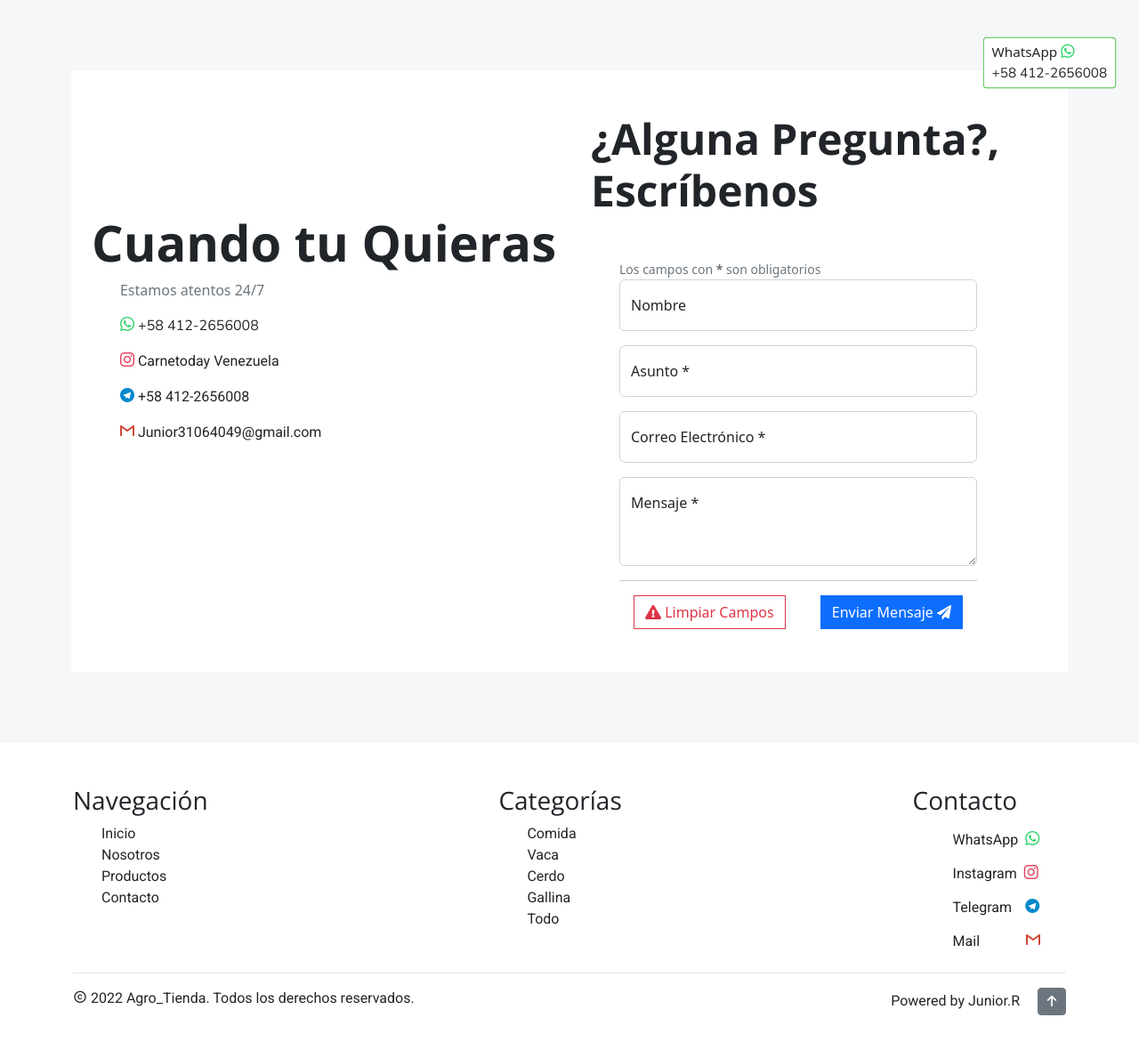
After one commit to junior-r/Agro_Tienda, a Django app: page /contact in a window 1280 px wide. The commit adds this page. Shown: the part 671-1860 px from the top of the page at 89% size. Run offline with Django 4.2, Linux system fonts and the light colour scheme; data comes from the database, SQL or seed files in the repository; some libraries are stand-ins or nearby versions; some web fonts are replaced.

Commit message:
Página contactos agregada

```diff
--- /dev/null
+++ b/Users/static/users/css/contactos.css
@@ -0,0 +1,139 @@
+.content {
+    min-height: 100vh;
+}
+
+.content .header .banner {
+    width: 100%;
+    height: 70vh;
+    background-image: url('https://reportecripto.com/wp-content/uploads/2019/08/servicio-al-cliente-e1565299571335.png');
+    background-position: center;
+    background-size: cover;
+    background-repeat: no-repeat;
+    background-attachment: fixed;
+    position: relative;
+}
+
+.content .header .banner .banner-text {
+    position: absolute;
+    top: 50%;
+    left: 50%;
+    transform: translate(-50%, -50%);
+    text-align: center;
+    color: #fff;
+    letter-spacing: 0.1rem;
+    line-height: 1.5;
+    background-color: rgba(0, 0, 0, 0.5);
+    width: 100%;
+    height: 100%;
+    display: flex;
+    justify-content: center;
+    align-items: center;
+    text-transform: uppercase;
+}
+
+.content .box_contact {
+    margin: 5rem 0;
+    padding-inline: 5rem;
+}
+
+.content .header .banner .banner-text h1,
+.content .box_contact .content_contact .contact_description h3 {
+    font-size: 3.5rem;
+}
+
+.content .box_contact .content_contact {
+    display: grid;
+    gap: 1rem;
+    grid-template-columns: 1fr 1fr;
+    padding-inline: 1rem;
+}
+
+.content .box_contact .content_contact .contact_description {
+    padding: 10rem 0;
+    justify-self: center;
+}
+
+.content .box_contact .content_contact .contact_description p {
+    font-size: 1rem;
+    line-height: 1.5;
+    margin-top: 1rem;
+    margin-left: 2rem;
+}
+
+.content .box_contact .content_contact .contact_description .text-muted {
+    margin-left: 2rem !important;
+    display: block;
+}
+
+.content .box_contact .content_contact .contact_description p a {
+    text-decoration: none;
+    color: inherit;
+}
+
+.content .box_contact .content_contact .form_contact {
+    justify-self: center;
+    height: 100%;
+    padding: 3rem 0;
+}
+
+.content .box_contact .content_contact .form_contact h3 {
+    font-size: 3rem;
+}
+
+.icon-telegram::before {
+    color: #0088cc;
+}
+
+@media screen and (max-width: 1253px) {
+    .content .box_contact .content_contact {
+        grid-template-columns: 1fr;
+        justify-content: center;
+    }
+
+    .content .box_contact .content_contact .contact_description {
+        padding: 3rem 0;
+    }
+
+    .content .box_contact .content_contact .form_contact {
+        border-top: 1px solid rgba(0, 0, 0, 0.2);
+    }
+}
+
+@media screen and (max-width: 936px) {
+    .content .header .banner .banner-text h1,
+    .content .box_contact .content_contact .contact_description h3,
+    .content .box_contact .content_contact .form_contact h3 {
+        font-size: 2.5rem;
+    }
+}
+
+@media screen and (max-width: 666px) {
+    .content .box_contact .content_contact .form_contact form .actions {
+        flex-direction: column;
+    }
+}
+
+@media screen and (max-width: 591px) {
+    .content .box_contact {
+        padding-inline: 0;
+    }
+
+    .content .header .banner .banner-text h1,
+    .content .box_contact .content_contact .contact_description h3,
+    .content .box_contact .content_contact .form_contact h3 {
+        font-size: 1.5rem;
+    }
+
+    .content .box_contact .content_contact div.form_contact .text-muted,
+    .content .box_contact .content_contact div.form_contact form {
+        margin-left: 1rem !important;
+    }
+
+    .content .box_contact .content_contact .contact_description .text-muted,
+    .content .box_contact .content_contact .contact_description p,
+    .content .box_contact .content_contact .form_contact form div input,
+    .content .box_contact .content_contact .form_contact form div label,
+    .content .box_contact .content_contact .form_contact form .actions button {
+        font-size: 0.8rem !important;
+    }
+}
--- /dev/null
+++ b/Users/templates/general/contactos.html
@@ -0,0 +1,71 @@
+{% extends 'users/base.html' %}
+{% load static %}
+{% load humanize %}
+
+{% block title %}
+    <title>Nosotros</title>
+{% endblock %}
+
+{% block styles %}
+    <link rel="stylesheet" href="{% static 'users/css/contactos.css' %}">
+{% endblock %}
+
+{% block container %}
+    <div class="content">
+        <header class="header">
+            <figure class="banner">
+                <figcaption class="banner-text">
+                    <h1 class="title fw-bold">Contactanos</h1>
+                </figcaption>
+            </figure>
+        </header>
+
+        <div class="container-fluid box_contact">
+            <div class="content_contact bg-white">
+                <div class="contact_description">
+                    <h3 class="title fw-bold">Cuando tu Quieras</h3>
+                    <smail class="text-muted">Estamos atentos 24/7</smail>
+                    <p class="number"><a href="https://api.whatsapp.com/send?phone=584122656008" target="_blank"><span class="icon-whatsapp"></span> +58 412-2656008</a></p>
+                    <p class="text"><a href="https://www.instagram.com/carnetoday/"><span class="icon-instagram"></span> Carnetoday Venezuela</a></p>
+                    <p class="text"><a href="https://t.me/+584122647923"><span class="icon-telegram"></span> +58 412-2656008</a></p>
+                    <p class="text"><a href="mailto:junior31064049@gmail.com"><span class="icon-gmail"></span> Junior31064049@gmail.com</a></p>
+                </div>
+                <div class="form_contact">
+                    <h3 class="title fw-bold ms-3 mb-5">¿Alguna Pregunta?, Escríbenos</h3>
+                    <small class="text-muted d-inline-bock ms-5">Los campos con <span class="fw-bold">*</span> son obligatorios</small>
+                    <form action="{% url 'send_email_contact' %}" method="post" enctype="multipart/form-data" class="w-75 ms-5">
+                        {% csrf_token %}
+                        <div class="form-floating mb-3">
+                            <input type="text" class="form-control" id="floatingInput" placeholder="John" name="name">
+                            <label for="floatingInput">Nombre</label>
+                        </div>
+
+                        <div class="form-floating mb-3">
+                            <input type="text" class="form-control" id="floatingInput" placeholder="Hello" name="subject" required>
+                            <label for="floatingInput">Asunto *</label>
+                        </div>
+
+                        <div class="form-floating mb-3">
+                            <input type="email" class="form-control" id="floatingInput" placeholder="Johndoe@gmail.com" name="email" required>
+                            <label for="floatingInput">Correo Electrónico *</label>
+                        </div>
+
+                        <div class="form-floating">
+                            <textarea class="form-control" placeholder="Hello, this page is awesome." id="floatingTextarea2" style="height: 100px" name="message" required></textarea>
+                            <label for="floatingTextarea2">Mensaje *</label>
+                        </div>
+
+                        <hr>
+
+                        <div class="actions d-flex justify-content-between mt-3 px-3 gap-2">
+                            <button type="reset" class="btn btn-outline-danger rounded-0"><i class="fas fa-exclamation-triangle"></i> Limpiar Campos</button>
+                            <button type="submit" class="btn btn-primary rounded-0">Enviar Mensaje <i class="fa fa-paper-plane" aria-hidden="true"></i></button>
+                        </div>
+
+                    </form>
+                </div>
+            </div>
+        </div>
+
+    </div>
+{% endblock %}
--- a/Users/templates/users/base.html
+++ b/Users/templates/users/base.html
@@ -9,6 +9,7 @@
     {% block styles %}
 
     {% endblock %}
+    <link rel="shortcut icon" href="{% static 'users/imagenes/Agro_Tienda/icon-app.png' %}" type="image/x-icon">
     <link rel="stylesheet" href="{% static 'users/general/base.css' %}">
     <link rel="stylesheet" href="{% static 'users/Iconos/style.css' %}">
     <link rel="stylesheet" href="https://use.fontawesome.com/releases/v5.8.1/css/all.css" integrity="sha384-50oBUHEmvpQ+1lW4y57PTFmhCaXp0ML5d60M1M7uH2+nqUivzIebhndOJK28anvf" crossorigin="anonymous">
@@ -38,7 +39,7 @@
                             <a class="nav-link" href="{% url 'productos' %}">PRODUCTOS</a>
                         </li>
                         <li class="nav-item">
-                            <a class="nav-link" href="#">CONTÁCTANOS</a>
+                            <a class="nav-link" href="{% url 'contact' %}">CONTÁCTANOS</a>
                         </li>
                         <li class="nav-item">
                             <a class="nav-link" href="#">FAQ´S</a>
@@ -107,9 +108,9 @@
                     <h3 class="title">Navegación</h3>
                     <ul class="navigation">
                         <li class="navigation-item text"><a href="{% url 'home' %}" class="text-decoration-none text-dark">Inicio</a></li>
-                        <li class="navigation-item text"><a href="#" class="text-decoration-none text-dark">Nosotros</a></li>
+                        <li class="navigation-item text"><a href="{% url 'about_us' %}" class="text-decoration-none text-dark">Nosotros</a></li>
                         <li class="navigation-item text"><a href="{% url 'productos' %}" class="text-decoration-none text-dark">Productos</a></li>
-                        <li class="navigation-item text"><a href="#" class="text-decoration-none text-dark">Contacto</a></li>
+                        <li class="navigation-item text"><a href="{% url 'contact' %}" class="text-decoration-none text-dark">Contacto</a></li>
                     </ul>
                 </section>
 
--- a/Users/urls.py
+++ b/Users/urls.py
@@ -1,9 +1,11 @@
 from django.urls import path
-from Users.views import home, signup, about_us
+from Users.views import home, signup, about_us, contact, send_email_contact
 
 
 urlpatterns = [
     path('', home, name='home'),
     path('signup', signup, name='signup'),
     path('about_us', about_us, name='about_us'),
+    path('contact', contact, name='contact'),
+    path('send_email_contact', send_email_contact, name='send_email_contact'),
 ]
--- a/Users/views.py
+++ b/Users/views.py
@@ -1,6 +1,10 @@
+from django.conf import settings
 from django.contrib import messages
 from django.contrib.auth import authenticate, login
+from django.core.mail import send_mail, EmailMultiAlternatives
 from django.shortcuts import render, redirect
+from django.template.loader import get_template
+
 from Users.forms import SignUpForm
 from Productos.views import get_total_items_cart
 from Productos.models import Categoria, Producto
@@ -64,3 +68,61 @@ def about_us(request):
     data['cart_prd'] = cart_prd
 
     return render(request, 'general/nosotros.html', data)
+
+
+def contact(request):
+    categories = Categoria.objects.all()
+
+    data = {
+        'categories': categories,
+    }
+
+    number_prd_cart, cart, cart_prd = get_total_items_cart(request)
+    data['number_prd_cart'] = number_prd_cart
+    data['cart'] = cart
+    data['cart_prd'] = cart_prd
+
+    return render(request, 'general/contactos.html', data)
+
+
+def send_email_contact(request):
+    """
+    Funcion que envia un email al usuario que nos envio el mensaje.
+
+    :param request:
+
+    :return:
+
+    :requirements:
+        https://github.com/edwinlunando/django-naomi
+        Clave de aplicación en Gmail
+    """
+
+    if request.method == 'POST':
+        name = request.POST.get('name')
+        subject = request.POST.get('subject')
+        email = request.POST.get('email')
+        message = request.POST.get('message')
+
+        data = {
+            'name': name,
+            'subject': subject,
+            'email': email,
+            'message': message
+        }
+
+        template = get_template('general/email_template.html')
+        content = template.render(data)
+
+        email = EmailMultiAlternatives(
+            subject,
+            message,
+            settings.EMAIL_HOST_USER,  # From email
+            [settings.EMAIL_HOST_USER]  # To email
+        )
+
+        email.attach_alternative(content, 'text/html')
+        email.send(fail_silently=False)
+        messages.success(request, 'Mensaje enviado correctamente.')
+
+    return redirect('contact')
```
Also changed, not shown: Agro_Tienda/settings.py (+10 -0 lines), Users/templates/general/email_template.html (added, +49 -0 lines), sent_emails/20220619-183808-1881765323008.html (added, +122 -0 lines), Users/static/users/imagenes/Agro_Tienda/icon-app.png (added).
